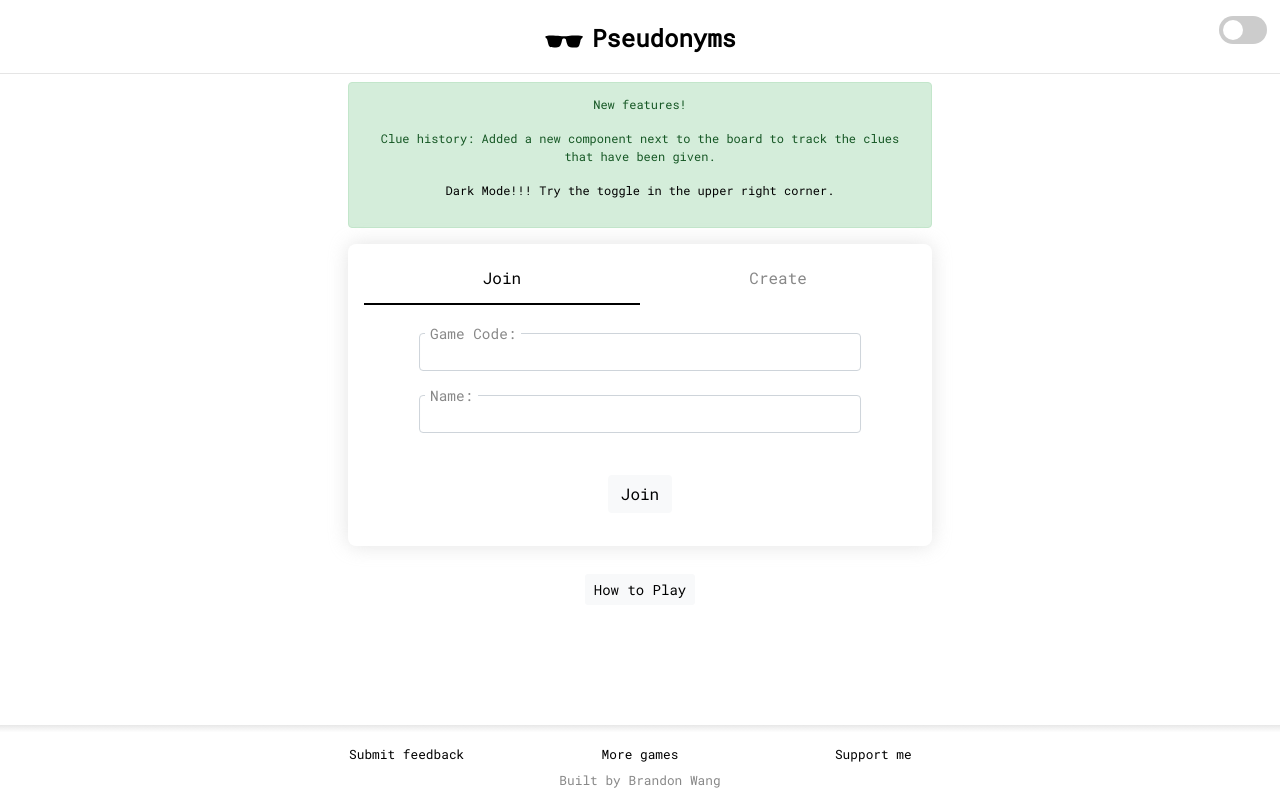
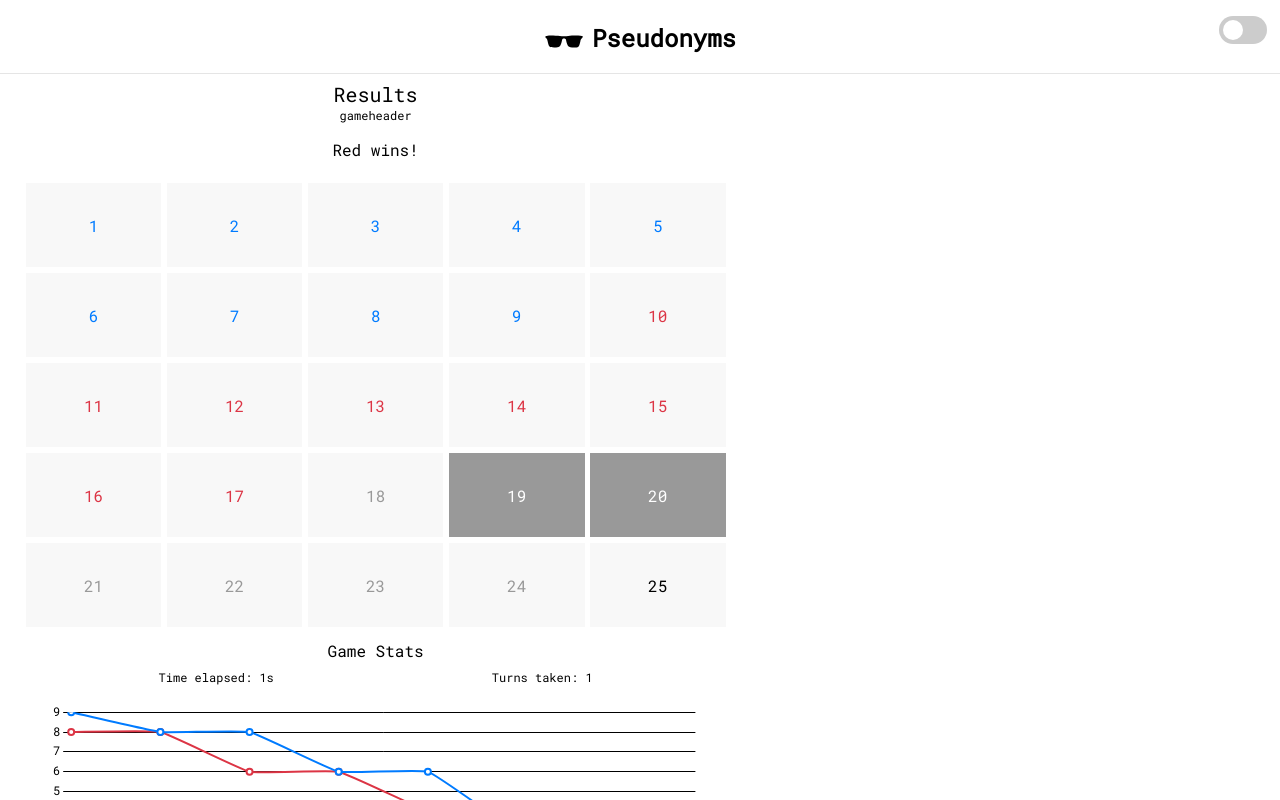
Before and after one commit to coconut750750/pseudonyms, a React (Create React App) app in the folder client/: page /story/classic in a window 1280 px wide. Shown: the top 800 px of the page. Built offline with nearby package versions, Linux system fonts and the light colour scheme.

Commit message:
add storybook

```diff
--- a/client/src/index.js
+++ b/client/src/index.js
@@ -17,6 +17,8 @@ import SubmitFeedback from './routes/Feedback';
 import Header from './components/Header';
 import Footer from './components/Footer';
 
+import { ClassicResult, DuetResult } from './storybook';
+
 ReactDOM.render(<Index />, document.getElementById('root'));
 
 function Index(props) {
@@ -26,6 +28,12 @@ function Index(props) {
 
       <div className="outer">
         <Switch>
+          {process.env.NODE_ENV === 'development' &&
+            <div>
+              <Route exact path="/story/classic"><ClassicResult /></Route>
+              <Route exact path="/story/duet"><DuetResult /></Route>
+            </div>
+          }
           <Route exact path="/howto"><HowTo/></Route>
           <Route exact path="/moregames"><MoreGames/></Route>
           <Route exact path="/feedback"><SubmitFeedback/></Route>
--- /dev/null
+++ b/client/src/storybook/ClassicResult.js
@@ -0,0 +1,21 @@
+import React from 'react';
+
+import Result from '../game_views/Result';
+
+import { me, board, clues, classic } from './fixtures';
+
+export default function ClassicResult() {
+  return (
+    <Result
+      mode="classic"
+      socket={undefined}
+      gameHeader={<p>gameheader</p>}
+      me={me}
+      winner={'red'}
+      board={board}
+      reveals={classic.reveals}
+      keycard={classic.key}
+      stats={classic.stats}
+      clueHistory={clues}/>
+  );
+};
--- /dev/null
+++ b/client/src/storybook/DuetResult.js
@@ -0,0 +1,21 @@
+import React from 'react';
+
+import Result from '../game_views/Result';
+
+import { me, board, clues, duet } from './fixtures';
+
+export default function DuetResult() {
+  return (
+    <Result
+      mode="duet"
+      socket={undefined}
+      gameHeader={<p>gameheader</p>}
+      me={me}
+      winner={'red'}
+      board={board}
+      reveals={duet.reveals}
+      keycard={duet.key}
+      stats={duet.stats}
+      clueHistory={clues}/>
+  );
+};
--- /dev/null
+++ b/client/src/storybook/fixtures.js
@@ -0,0 +1,63 @@
+import { newBoard } from '../models/board';
+import Key from '../models/keycard';
+import Player from '../models/player';
+
+export const me = new Player('me', true, true, 'blue', 'player');
+
+export const board = newBoard([
+  [{word: '1'},{word: '2'},{word: '3'},{word: '4'},{word: '5'}],
+  [{word: '6'},{word: '7'},{word: '8'},{word: '9'},{word: '10'}],
+  [{word: '11'},{word: '12'},{word: '13'},{word: '14'},{word: '15'}],
+  [{word: '16'},{word: '17'},{word: '18'},{word: '19'},{word: '20'}],
+  [{word: '21'},{word: '22'},{word: '23'},{word: '24'},{word: '25'}],
+]);
+
+export const clues = [
+  {word: 'clue', count: 2, team: 'blue'},
+  {word: 'tree', count: 2, team: 'red'},
+  {word: 'trumpet', count: 2, team: 'blue'},
+  {word: 'kangaroo', count: 2, team: 'red'},
+  {word: 'miss', count: 2, team: 'blue'},
+  {word: 'ball', count: 2, team: 'red'},
+  {word: 'kite', count: 2, team: 'blue'},
+];
+
+export const classic = {
+  key: new Key([
+    [{color: 'b'},{color: 'b'},{color: 'b'},{color: 'b'},{color: 'b'}],
+    [{color: 'b'},{color: 'b'},{color: 'b'},{color: 'b'},{color: 'r'}],
+    [{color: 'r'},{color: 'r'},{color: 'r'},{color: 'r'},{color: 'r'}],
+    [{color: 'r'},{color: 'r'},{color: 'y'},{color: 'y'},{color: 'y'}],
+    [{color: 'y'},{color: 'y'},{color: 'y'},{color: 'y'},{color: 'x'}],
+  ]),
+  reveals: [
+    {r:3, c:3, color: 'r'},
+    {r:3, c:4, color: 'r'},
+  ],
+  stats: {
+    firstTeamScoreTrend: [9,8,8,6,6,3,2,0],
+    secondTeamScoreTrend: [8,8,6,6,4,3,1,1],
+    startTeam: "blue",
+    timeInSec: 1,
+    turns: 1,
+  },
+};
+
+export const duet = {
+  key: new Key([
+    [{color: {red: 'g', blue: 'g'}}, {color: {red: 'g', blue: 'y'}}, {color: {red: 'y', blue: 'g'}}, {color: {red: 'y', blue: 'y'}}, {color: {red: 'g', blue: 'x'}}],
+    [{color: {red: 'g', blue: 'y'}}, {color: {red: 'g', blue: 'g'}}, {color: {red: 'g', blue: 'y'}}, {color: {red: 'y', blue: 'g'}}, {color: {red: 'x', blue: 'y'}}],
+    [{color: {red: 'y', blue: 'y'}}, {color: {red: 'y', blue: 'g'}}, {color: {red: 'y', blue: 'g'}}, {color: {red: 'g', blue: 'y'}}, {color: {red: 'y', blue: 'y'}}],
+    [{color: {red: 'g', blue: 'g'}}, {color: {red: 'y', blue: 'y'}}, {color: {red: 'y', blue: 'g'}}, {color: {red: 'y', blue: 'y'}}, {color: {red: 'y', blue: 'y'}}],
+    [{color: {red: 'g', blue: 'y'}}, {color: {red: 'x', blue: 'g'}}, {color: {red: 'y', blue: 'y'}}, {color: {red: 'y', blue: 'x'}}, {color: {red: 'x', blue: 'x'}}],
+  ]),
+  reveals: [
+    {r: 3, c: 0, color: 'x', team: 'red'},
+  ],
+  stats: {
+    scoreTrend: [15, 14, 12, 10, 7, 6, 4, 3, 0],
+    timeInSec: 212.414,
+    turns: 1,
+    win: false,
+  },
+};
--- /dev/null
+++ b/client/src/storybook/index.js
@@ -0,0 +1,2 @@
+export { default as ClassicResult } from './ClassicResult';
+export { default as DuetResult } from './DuetResult';
```
